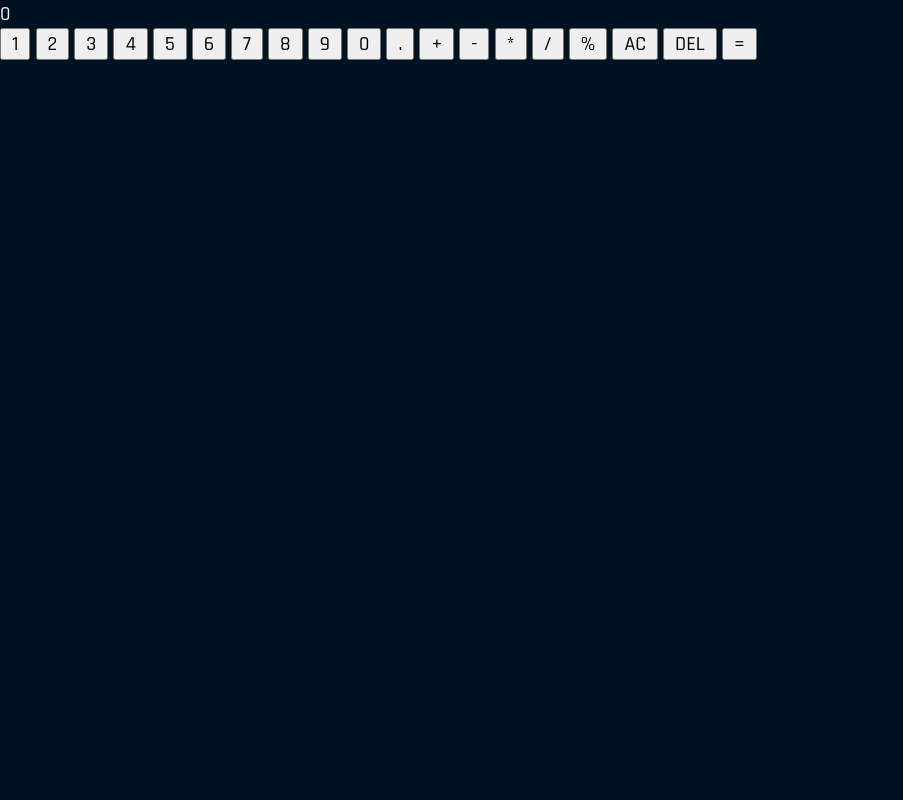
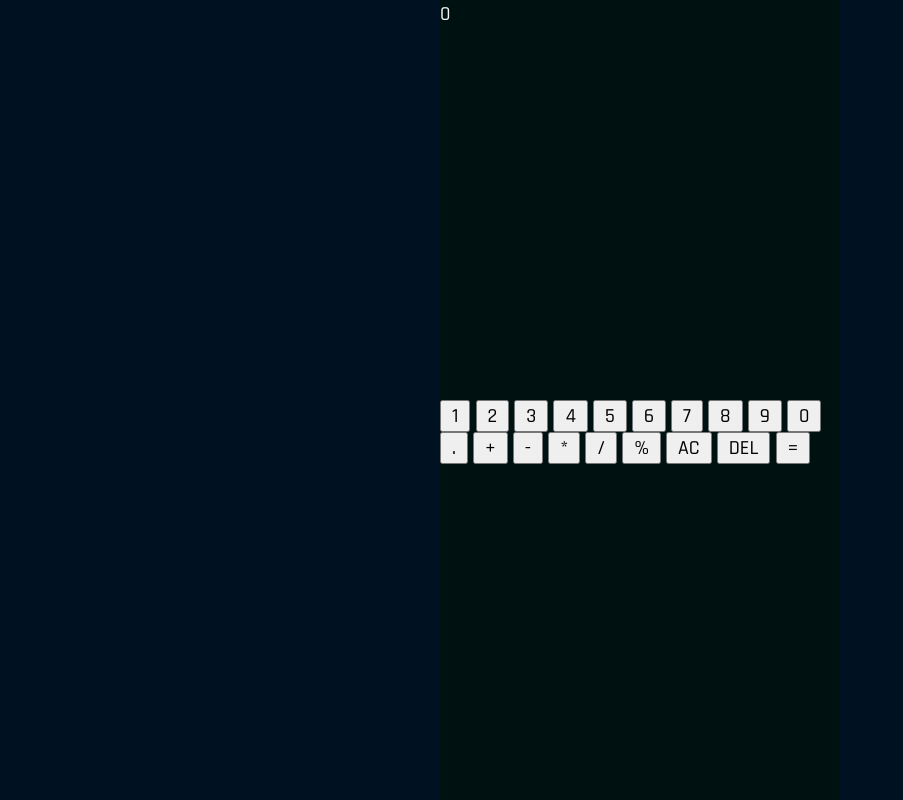
Before and after one commit to drevelob/odin-calculator, a plain HTML site: page index.html in a window 1280 px wide. Shown: the whole page, without its empty margins (0-903 px from the left). Drawn offline with Linux system fonts and the light colour scheme.

Commit message:
Add layout in main section

```diff
--- a/style.css
+++ b/style.css
@@ -40,3 +40,17 @@ button {
   font: inherit;
   padding: 0 10px;
 }
+
+/*||MAIN*/
+.main_container {
+  aspect-ratio: 1 / 2;
+  background-color: #011;
+  margin: auto;
+  max-height: 100vh;
+  width: auto;
+}
+
+.calculator_display,
+.calculator_buttons {
+  height: 50%;
+}
```
